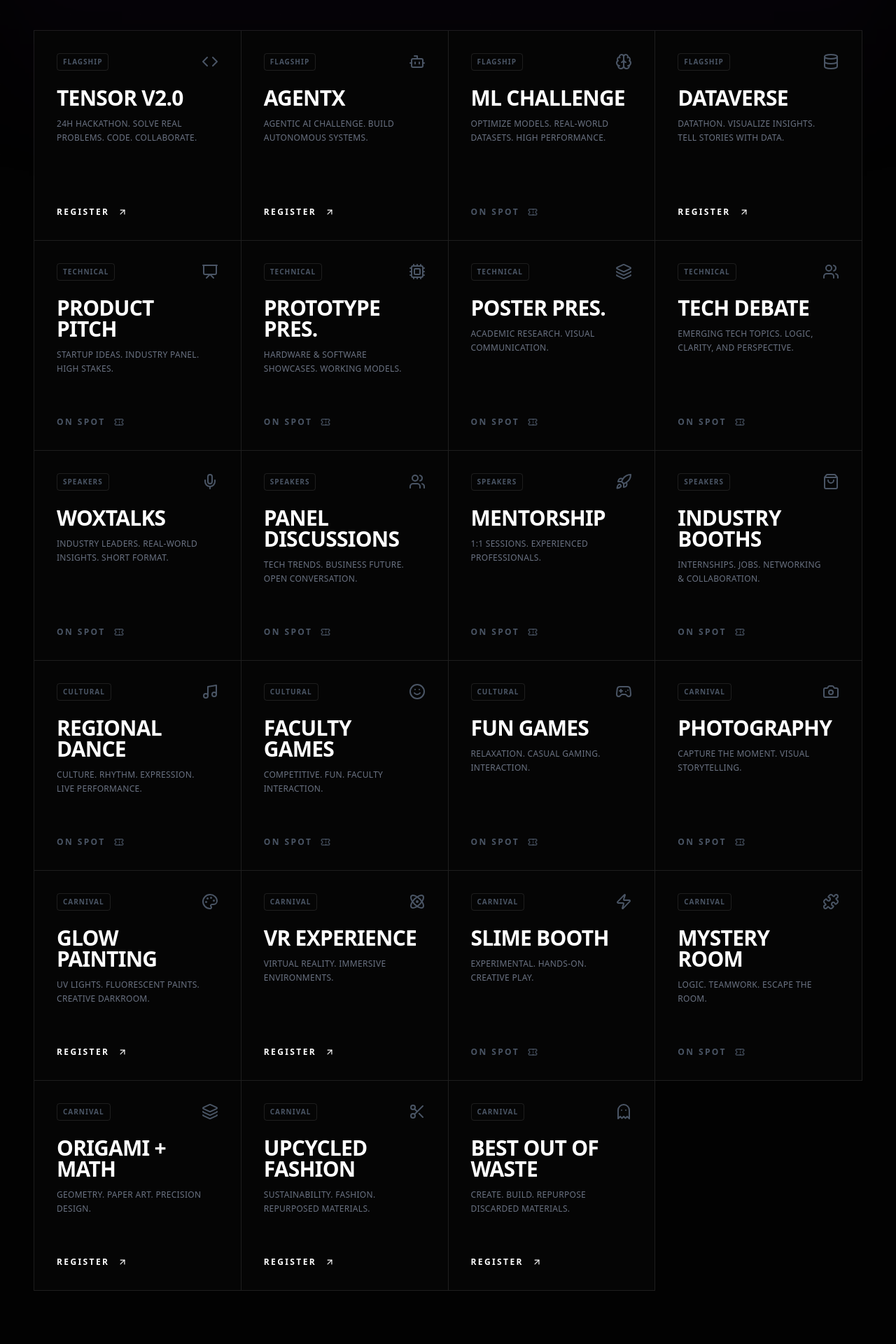
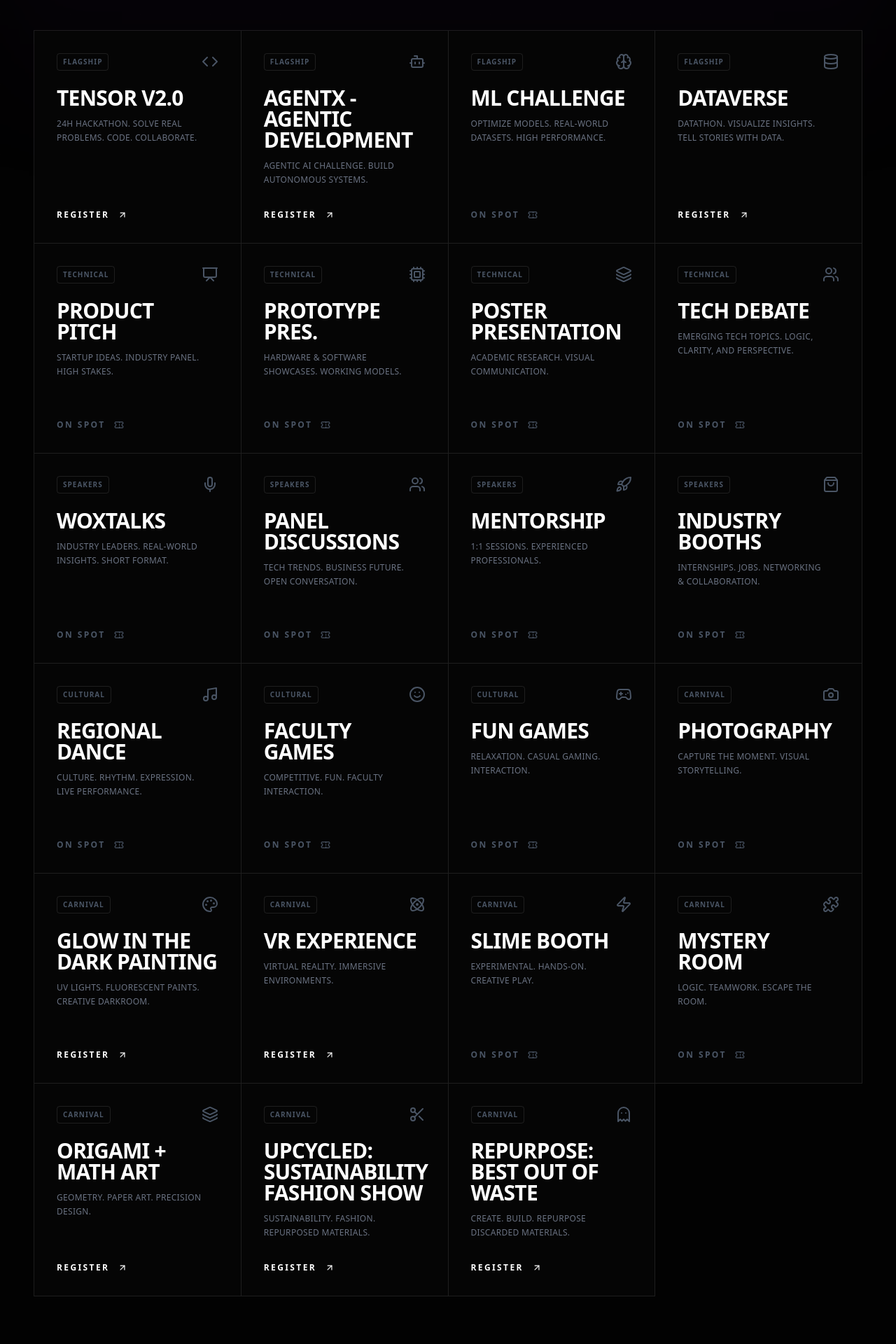
Before and after one commit to dhruval30/udhgam2.0, a React (Vite) app: page /allevents in a window 1280 px wide. Shown: the part 280-2200 px from the top of the page at 70% size. Built offline with nearby package versions, Linux system fonts and the light colour scheme; no server answers.

Commit message:
fix: typos fix

```diff
--- a/src/components/AllEventsPage.jsx
+++ b/src/components/AllEventsPage.jsx
@@ -46,7 +46,7 @@ const AllEventsPage = () => {
         {
             id: "f2",
             category: "Flagship",
-            title: "AgentX",
+            title: "AgentX - Agentic Development",
             desc: "Agentic AI Challenge. Build autonomous systems.",
             icon: Bot,
             color: "group-hover:text-cyan-400",
@@ -95,7 +95,7 @@ const AllEventsPage = () => {
         {
             id: "t3",
             category: "Technical",
-            title: "Poster Pres.",
+            title: "Poster Presentation",
             desc: "Academic research. Visual communication.",
             icon: Layers,
             color: "group-hover:text-yellow-400",
@@ -191,7 +191,7 @@ const AllEventsPage = () => {
         {
             id: "x2",
             category: "Carnival",
-            title: "Glow Painting",
+            title: "Glow in the Dark Painting",
             desc: "UV Lights. Fluorescent paints. Creative darkroom.",
             icon: Palette,
             color: "group-hover:text-lime-400",
@@ -229,7 +229,7 @@ const AllEventsPage = () => {
         {
             id: "x6",
             category: "Carnival",
-            title: "Origami + Math",
+            title: "Origami + Math Art",
             desc: "Geometry. Paper art. Precision design.",
             icon: Layers,
             color: "group-hover:text-orange-400",
@@ -239,7 +239,7 @@ const AllEventsPage = () => {
         {
             id: "x7",
             category: "Carnival",
-            title: "Upcycled Fashion",
+            title: "Upcycled: Sustainability Fashion Show",
             desc: "Sustainability. Fashion. Repurposed materials.",
             icon: Scissors,
             color: "group-hover:text-teal-400",
@@ -249,7 +249,7 @@ const AllEventsPage = () => {
         {
             id: "x8",
             category: "Carnival",
-            title: "Best Out of Waste",
+            title: "Repurpose: Best Out of Waste",
             desc: "Create. Build. Repurpose discarded materials.",
             icon: Ghost,
             color: "group-hover:text-green-500",
```
